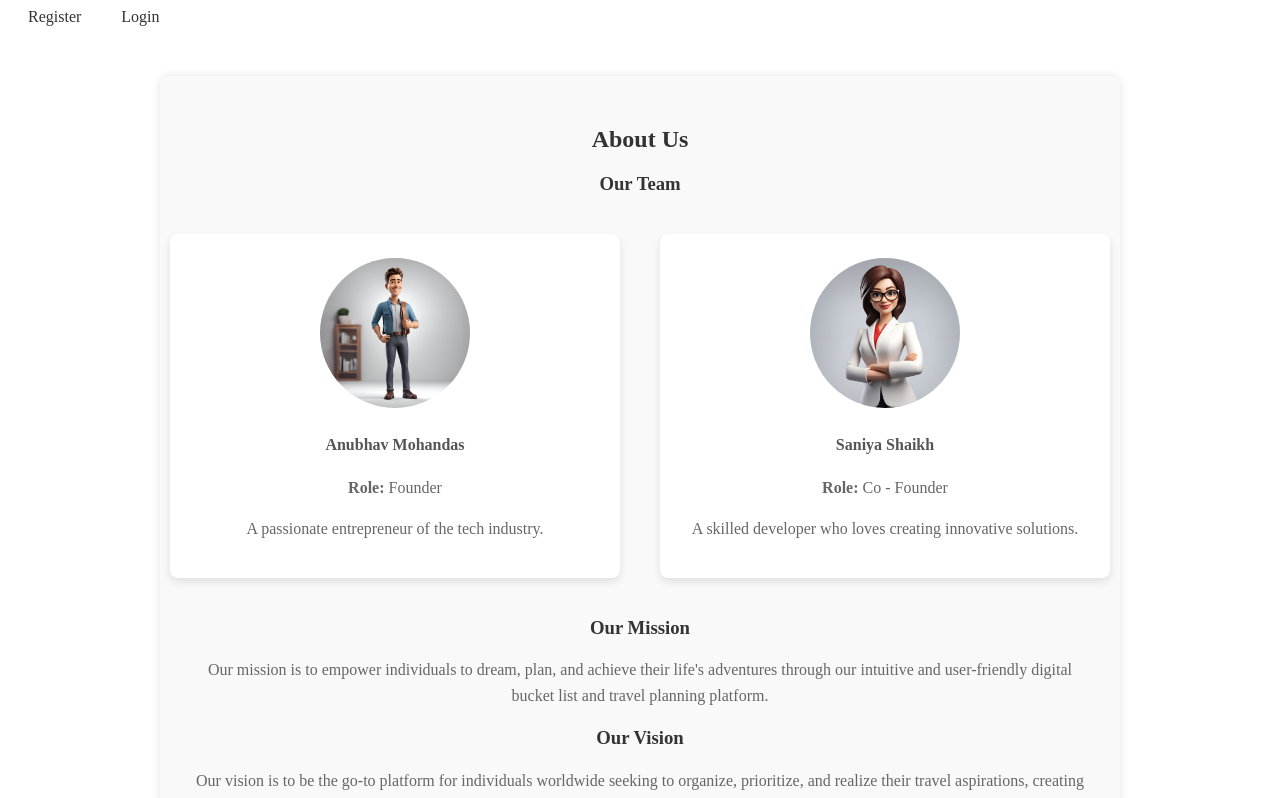
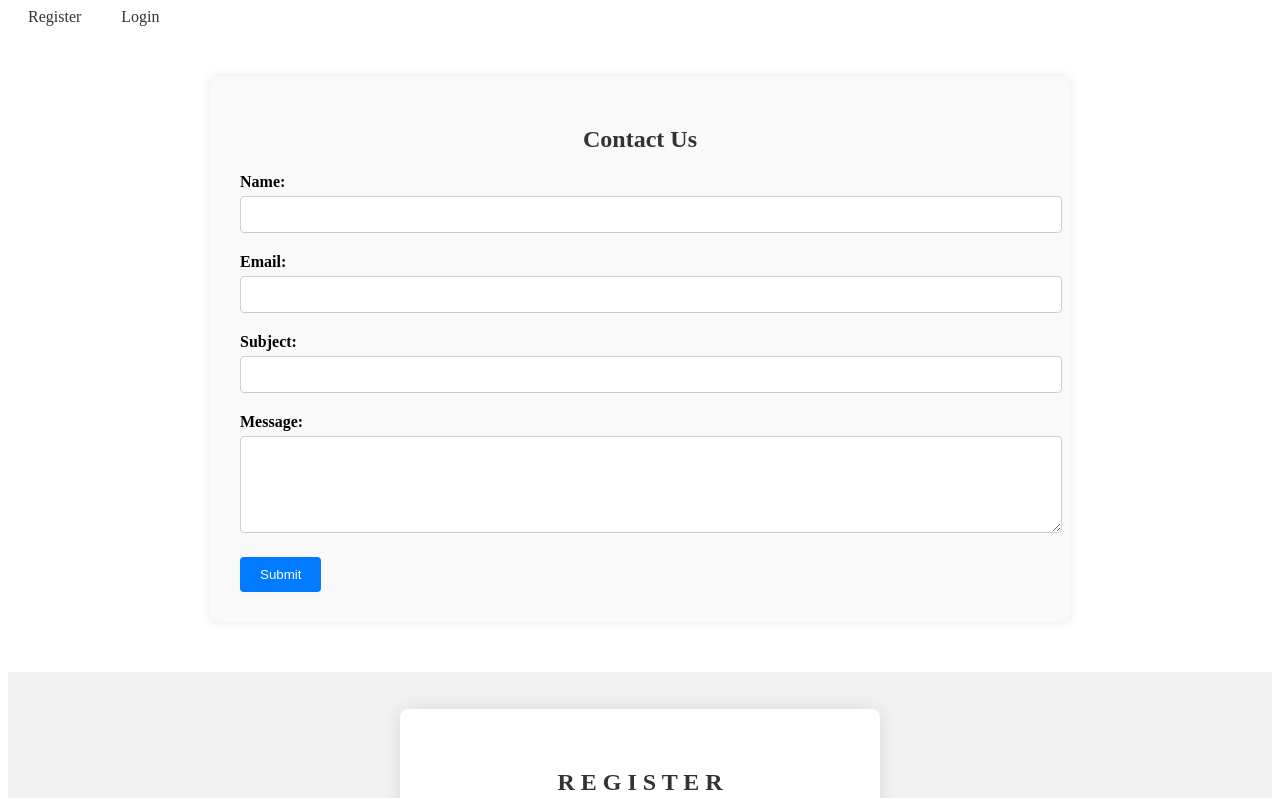
Before and after one commit to anubhavmohandas/JourneyQuest, an Angular app: page / in a window 1280 px wide. Shown: the top 798 px of the page. Built offline with nearby package versions, Linux system fonts and the light colour scheme.

Commit message:
contact us done

```diff
--- a/src/app/app.component.html
+++ b/src/app/app.component.html
@@ -2,10 +2,11 @@
 <!-- <app-register></app-register> -->
 <!-- cc -->
 <!-- Hello -->
+<!-- <app-aboutus></app-aboutus> -->
 
 <a href="register">Register</a>
 <a href="login">Login</a>
 <!-- <a href="dashboard/">Dashboard</a> -->
-<app-aboutus></app-aboutus>
+<app-contactus></app-contactus>
 
 <router-outlet></router-outlet>
--- a/src/app/app.component.ts
+++ b/src/app/app.component.ts
@@ -3,11 +3,12 @@ import { RouterOutlet } from '@angular/router';
 import { LoginComponent } from './login/login.component';
 import { RegisterComponent } from './register/register.component';
 import { AboutusComponent } from './aboutus/aboutus.component';
+import { ContactUsComponent } from './contactus/contactus.component';
 
 @Component({
   selector: 'app-root',
   standalone: true,
-  imports: [RouterOutlet, LoginComponent, RegisterComponent, AboutusComponent],
+  imports: [RouterOutlet, LoginComponent, RegisterComponent, AboutusComponent, ContactUsComponent],
   templateUrl: './app.component.html',
   styleUrl: './app.component.css'
 })
--- a/src/app/contactus/contactus.component.css
+++ b/src/app/contactus/contactus.component.css
@@ -0,0 +1,46 @@
+.contact-container {
+    max-width: 800px;
+    margin: 50px auto;
+    padding: 30px;
+    background-color: #f9f9f9;
+    border-radius: 8px;
+    box-shadow: 0 0 10px rgba(0, 0, 0, 0.1);
+  }
+
+  h2 {
+    color: #333;
+    text-align: center;
+    margin-bottom: 20px;
+  }
+
+  .form-group {
+    margin-bottom: 20px;
+  }
+
+  label {
+    display: block;
+    font-weight: bold;
+    margin-bottom: 5px;
+  }
+
+  input[type="text"],
+  input[type="email"],
+  textarea {
+    width: 100%;
+    padding: 10px;
+    border-radius: 4px;
+    border: 1px solid #ccc;
+  }
+
+  button {
+    padding: 10px 20px;
+    background-color: #007bff;
+    color: #fff;
+    border: none;
+    border-radius: 4px;
+    cursor: pointer;
+  }
+
+  button:hover {
+    background-color: #0056b3;
+  }
--- a/src/app/contactus/contactus.component.html
+++ b/src/app/contactus/contactus.component.html
@@ -1 +1,27 @@
-<p>contactus works!</p>
+<div class="contact-container">
+    <h2>Contact Us</h2>
+
+    <form (ngSubmit)="onSubmit()">
+      <div class="form-group">
+        <label for="name">Name:</label>
+        <input type="text" id="name" name="name" [(ngModel)]="message.name" required>
+      </div>
+
+      <div class="form-group">
+        <label for="email">Email:</label>
+        <input type="email" id="email" name="email" [(ngModel)]="message.email" required>
+      </div>
+
+      <div class="form-group">
+        <label for="subject">Subject:</label>
+        <input type="text" id="subject" name="subject" [(ngModel)]="message.subject" required>
+      </div>
+
+      <div class="form-group">
+        <label for="content">Message:</label>
+        <textarea id="content" name="content" rows="5" [(ngModel)]="message.content" required></textarea>
+      </div>
+
+      <button type="submit">Submit</button>
+    </form>
+  </div>
--- a/src/app/contactus/contactus.component.ts
+++ b/src/app/contactus/contactus.component.ts
@@ -1,12 +1,33 @@
 import { Component } from '@angular/core';
+import { FormsModule } from '@angular/forms';
 
 @Component({
   selector: 'app-contactus',
   standalone: true,
-  imports: [],
+  imports: [FormsModule],
   templateUrl: './contactus.component.html',
   styleUrl: './contactus.component.css'
 })
-export class ContactusComponent {
+export class ContactUsComponent {
+  message = {
+    name: '',
+    email: '',
+    subject: '',
+    content: ''
+  };
 
+  onSubmit() {
+   alert('Form submitted:');
+
+   this.clearForm();
+  }
+
+  clearForm() {
+    this.message = {
+      name: '',
+      email: '',
+      subject: '',
+      content: ''
+    };
+  }
 }
```
